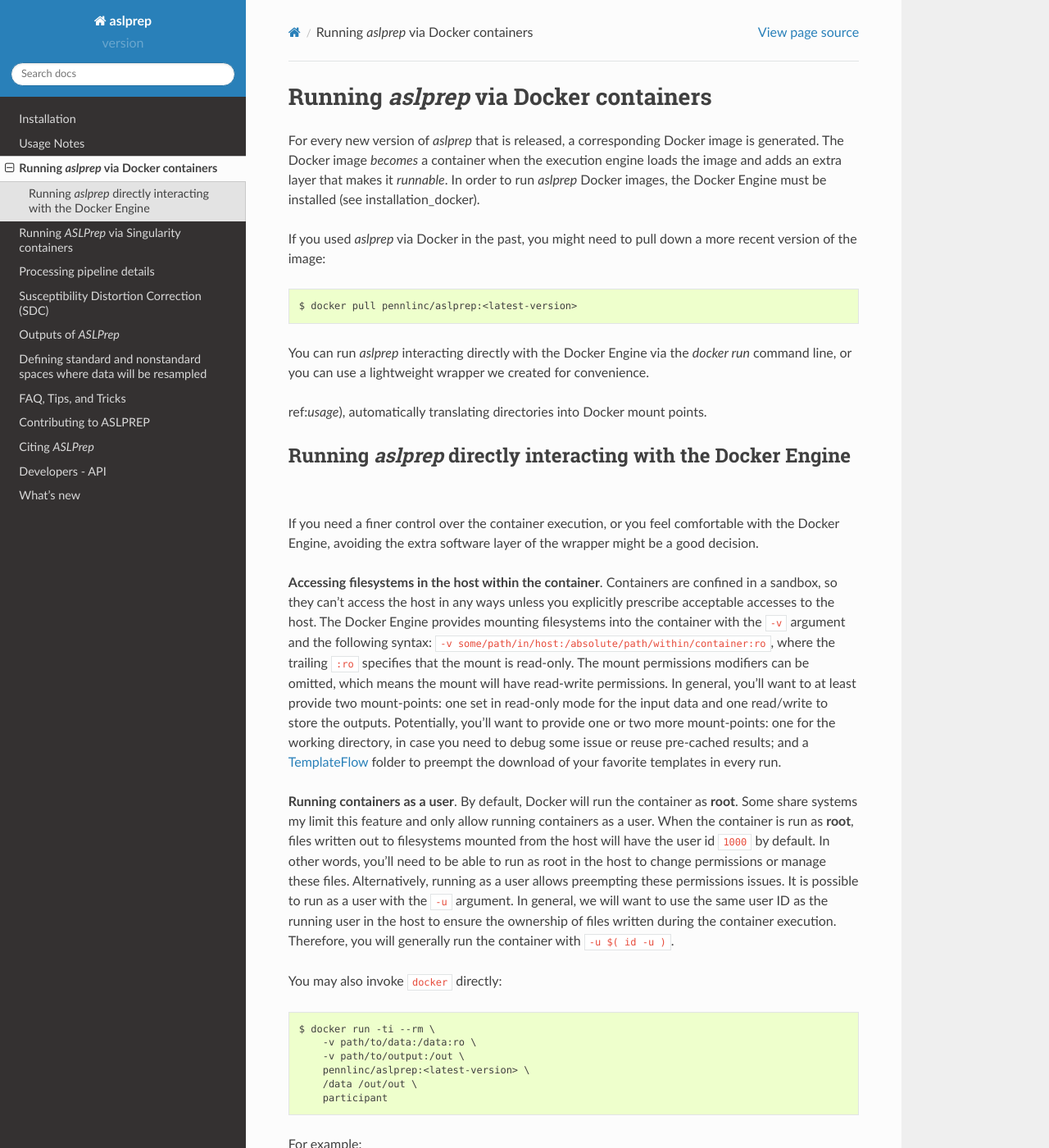
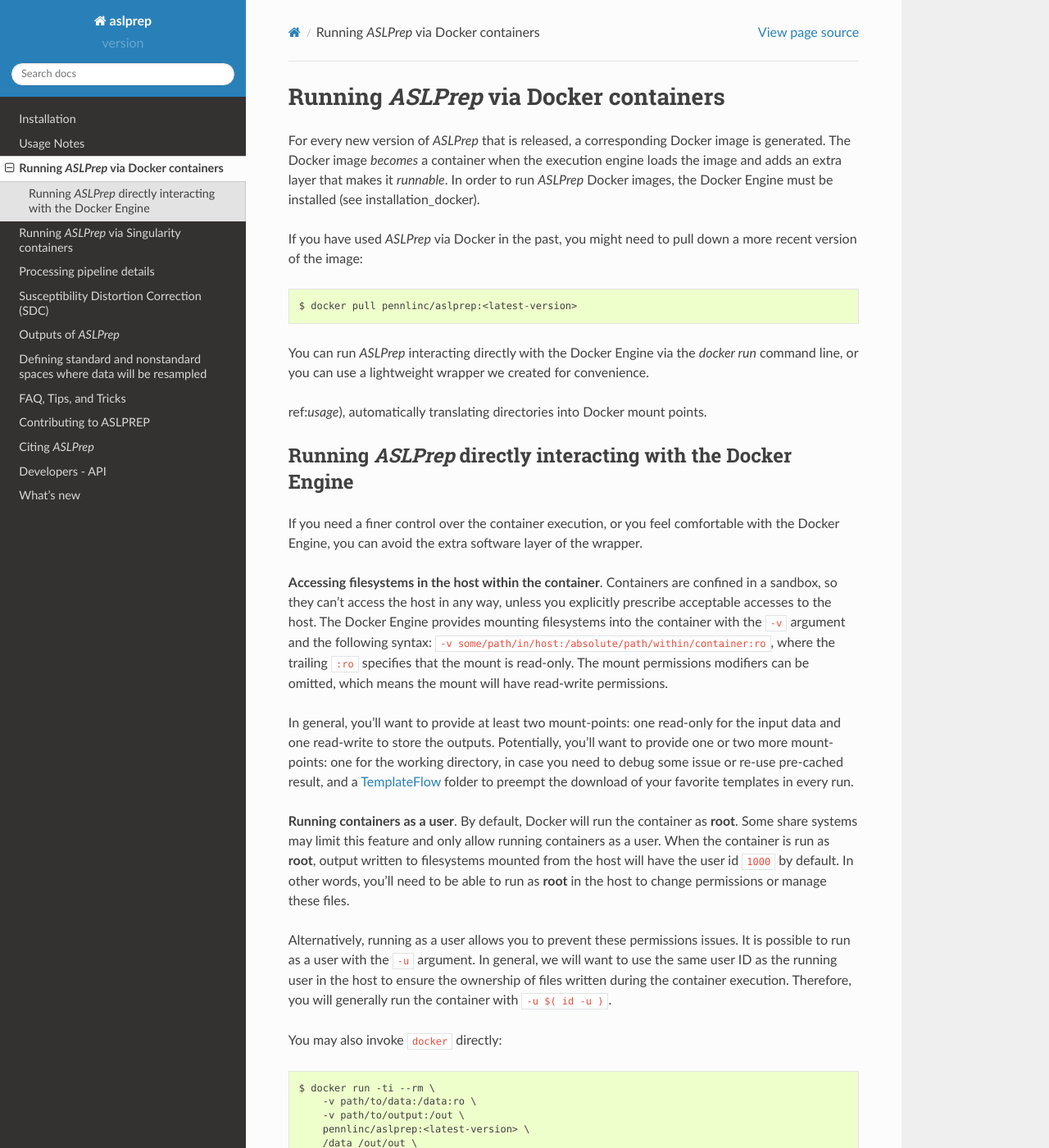
Before and after one commit to PennLINC/aslprep, a Sphinx documentation site: the page built from docs/docker.rst, in a window 1280 px wide and 1400 px high. Shown: the whole window at 82% size. Built offline with Sphinx 7.4.7 and the Read the Docs theme 2.0.0, drawn with Linux system fonts in a browser that asks for light colours; some of the changed text lies outside the part shown.

Commit message:
copy edits for docker.rst
lines 22-23 need reformatting, it seems like a link is broken
line 42: are you prompting downloads or preventing downloads?
lines 55-56 could use clarification

```diff
--- a/docs/docker.rst
+++ b/docs/docker.rst
@@ -2,56 +2,55 @@
 
 .. _run_docker:
 
-Running *aslprep* via Docker containers
+Running *ASLPrep* via Docker containers
 ========================================
-For every new version of *aslprep* that is released, a corresponding Docker
+For every new version of *ASLPrep* that is released, a corresponding Docker
 image is generated.
 The Docker image *becomes* a container when the execution engine loads the
 image and adds an extra layer that makes it *runnable*.
-In order to run *aslprep* Docker images, the Docker Engine must be installed
+In order to run *ASLPrep* Docker images, the Docker Engine must be installed
 (see :ref:`installation_docker`).
 
-If you used *aslprep* via Docker in the past, you might need to pull down a
+If you have used *ASLPrep* via Docker in the past, you might need to pull down a
 more recent version of the image: ::
 
     $ docker pull pennlinc/aslprep:<latest-version>
 
-You can run *aslprep* interacting directly with the Docker Engine via the `docker run`
+You can run *ASLPrep* interacting directly with the Docker Engine via the `docker run`
 command line, or you can use a lightweight wrapper we created for convenience.
 
 ref:`usage`),
 automatically translating directories into Docker mount points.
 
 
-Running *aslprep* directly interacting with the Docker Engine
+Running *ASLPrep* directly interacting with the Docker Engine
 --------------------------------------------------------------
 If you need a finer control over the container execution, or you feel comfortable
-with the Docker Engine, avoiding the extra software layer of the wrapper might be
-a good decision.
+with the Docker Engine, you can avoid the extra software layer of the wrapper.
 
 **Accessing filesystems in the host within the container**.
-Containers are confined in a sandbox, so they can't access the host in any ways unless
+Containers are confined in a sandbox, so they can't access the host in any way, unless
 you explicitly prescribe acceptable accesses to the host.
 The Docker Engine provides mounting filesystems into the container with the ``-v`` argument
-and the following syntax: ``-v some/path/in/host:/absolute/path/within/container:ro``,
-where the trailing ``:ro`` specifies that the mount is read-only.
-The mount permissions modifiers can be omitted, which means the mount will have read-write
+and the following syntax: ``-v some/path/in/host:/absolute/path/within/container:ro``, where the trailing ``:ro`` specifies that the mount is read-only. The mount permissions modifiers can be omitted, which means the mount will have read-write
 permissions.
-In general, you'll want to at least provide two mount-points: one set in read-only mode
-for the input data and one read/write to store the outputs.
+
+In general, you'll want to provide at least two mount-points: one read-only
+for the input data and one read-write to store the outputs.
 Potentially, you'll want to provide one or two more mount-points: one for the working
-directory, in case you need to debug some issue or reuse pre-cached results; and
+directory, in case you need to debug some issue or re-use pre-cached result, and
 a :ref:`TemplateFlow` folder to preempt the download of your favorite templates in every
 run.
 
 **Running containers as a user**.
 By default, Docker will run the container as **root**.
-Some share systems my limit this feature and only allow running containers as a user.
-When the container is run as **root**, files written out to filesystems mounted from the
+Some share systems may limit this feature and only allow running containers as a user.
+When the container is run as **root**, output written to filesystems mounted from the
 host will have the user id ``1000`` by default.
-In other words, you'll need to be able to run as root in the host to change permissions
+In other words, you'll need to be able to run as **root** in the host to change permissions
 or manage these files.
-Alternatively, running as a user allows preempting these permissions issues.
+
+Alternatively, running as a user allows you to prevent these permissions issues.
 It is possible to run as a user with the ``-u`` argument.
 In general, we will want to use the same user ID as the running user in the host to
 ensure the ownership of files written during the container execution.
```
Also changed, not shown: other parts of docs/docker.rst (+1 -1 lines).
